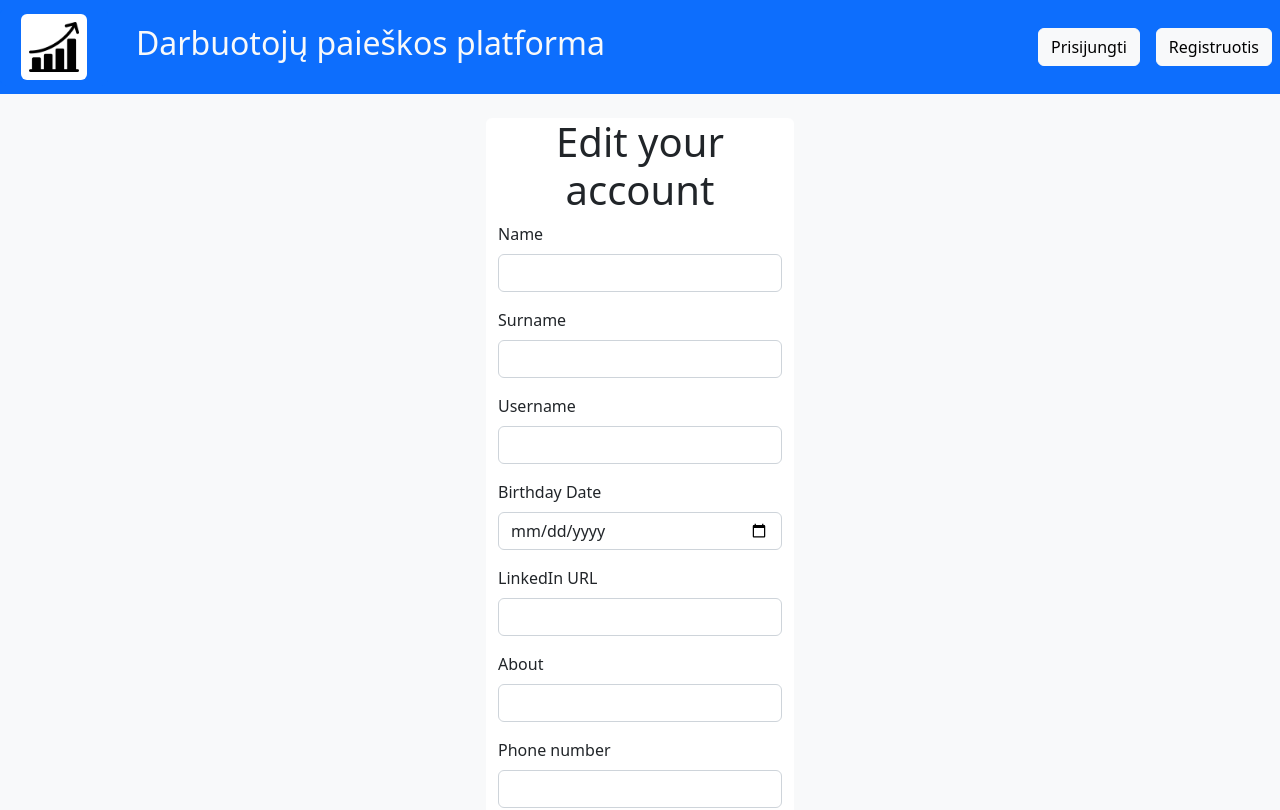
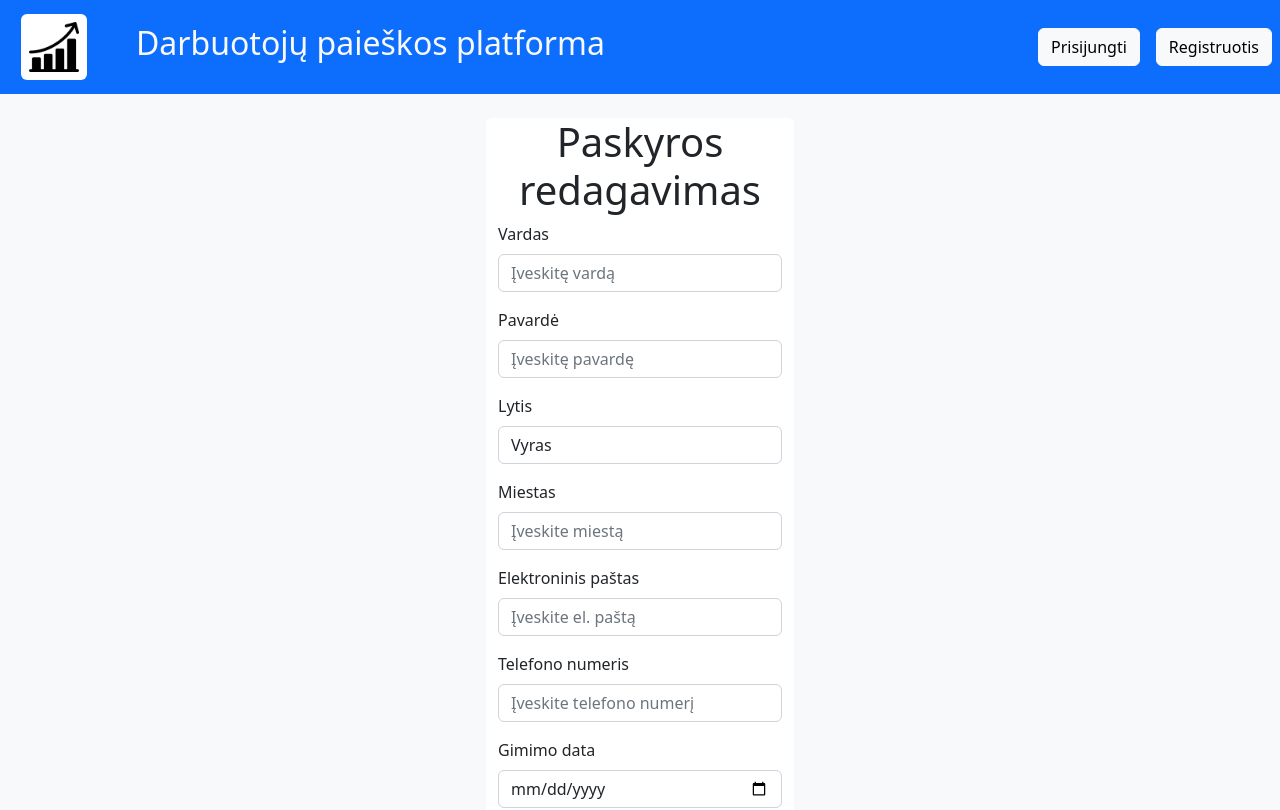
Before and after one commit to Karolinskis/recruitment-platform, a React (Vite) app in the folder frontend/: page /account/edit in a window 1280 px wide. Shown: the top 810 px of the page. Built offline with nearby package versions, Linux system fonts and the light colour scheme.

Commit message:
Changed language
Changed elements from english to lithuanian language.

```diff
--- a/frontend/components/Navigation.jsx
+++ b/frontend/components/Navigation.jsx
@@ -45,7 +45,7 @@ function Navigation() {
         <h2 className='text-light'>Sveikas, Darbuotojau</h2>
       </Container>
       <Navbar.Collapse >
-        <Button className='m-2' variant="light" onClick={() => {navigate("/account")}}>Account</Button>
+        <Button className='m-2' variant="light" onClick={() => {navigate("/account")}}>Paskyra</Button>
         <Button className='m-2' variant="light" onClick={() => {navigate("/jobsad")}}>JobAds</Button>
         <Button className='m-2' variant="danger" onClick={() => {navigate("/"); window.location.reload()}}>Logout</Button>
       </Navbar.Collapse>
--- a/frontend/views/account/Account.jsx
+++ b/frontend/views/account/Account.jsx
@@ -27,53 +27,53 @@ function AccountPage() {
   let navigate = useNavigate();
   return (
     <div className="container bg-white rounded">
-      <h1 className="text-center">Account page</h1>
+      <h1 className="text-center">Paskyros puslapis</h1>
       <br/>
-      <Button style={{display: 'inline-block', margin: '10px'}} className="mb-3" onClick={() => {navigate("/account/CV")}}>CV upload</Button>
+      <Button style={{display: 'inline-block', margin: '10px'}} className="mb-3" onClick={() => {navigate("/account/CV")}}>CV įkėlimas</Button>
 
-      <Button style={{display: 'inline-block', margin: '10px'}} className="mb-3" onClick={() => {navigate("/account/import")}}>import data from linkedin</Button>
+      <Button style={{display: 'inline-block', margin: '10px'}} className="mb-3" onClick={() => {navigate("/account/import")}}>Importuoti duomenis iš LinkedIn</Button>
 
-      <Button style={{display: 'inline-block', margin: '10px'}} className="mb-3" onClick={() => {navigate("/account/passwordChange")}}>Reset password</Button>
+      <Button style={{display: 'inline-block', margin: '10px'}} className="mb-3" onClick={() => {navigate("/account/passwordChange")}}>Pakeisti slaptažodį</Button>
 
-      <Button style={{display: 'inline-block', margin: '10px'}} className="mb-3" onClick={() => {navigate("/account/edit")}}>edit account</Button>
+      <Button style={{display: 'inline-block', margin: '10px'}} className="mb-3" onClick={() => {navigate("/account/edit")}}>Redaguoti paskyrą</Button>
 
-      <Button style={{display: 'inline-block', margin: '10px'}} className="mb-3" onClick={() => {navigate("/account/deleteUser")}}>DELETE account</Button>
+      <Button style={{display: 'inline-block', margin: '10px'}} className="mb-3" onClick={() => {navigate("/account/deleteUser")}}>Ištrinti paskyrą</Button>
       <br/><br/>
 
-      <h1 className="text-center">Your info</h1>
+      <h1 className="text-center">Jūsų duomenys</h1>
       <Table striped border hover >
         <tbody>
           <tr>
-            <td>First Name</td>
+            <td>Vardas</td>
             <td>{data.firstName}</td>
           </tr>
           <tr>
-            <td>Last Name</td>
+            <td>Pavardė</td>
             <td>{data.lastName}</td>
           </tr>
           <tr>
-            <td>Username</td>
-            <td>{data.username}</td>
+            <td>Lytis</td>
+            <td>{data.gender}</td>
           </tr>
           <tr>
-            <td>Birthday</td>
+            <td>Miestas</td>
+            <td>{data.city}</td>
+          </tr>
+          <tr>
+            <td>Elektroninis paštas</td>
+            <td>{data.email}</td>
+          </tr>
+          <tr>
+            <td>Telefono numeris</td>
+            <td>{data.phoneNumber}</td>
+          </tr>
+          <tr>
+            <td>Gimimo data</td>
             <td>{data.birthdayDate}</td>
           </tr>
           <tr>
-            <td>LinkedIn URL</td>
-            <td>{data.linkedInURL}</td>
-          </tr>
-          <tr>
-            <td>About</td>
-            <td>{data.about}</td>
-          </tr>
-          <tr>
-            <td>Phone Number</td>
-            <td>{data.phoneNumber}</td>
-          </tr>
-          <tr>
-            <td>Email</td>
-            <td>{data.email}</td>
+            <td>LinkedIn profilio URL</td>
+            <td>{data.linkedin}</td>
           </tr>
         </tbody>
       </Table>
--- a/frontend/views/account/ChangePassword.jsx
+++ b/frontend/views/account/ChangePassword.jsx
@@ -35,7 +35,7 @@ function ChangePasswordPage() {
   return (
     <Form onSubmit={handleSubmit}>
       <Form.Group className="mb-3" controlId="formCurrentPassword">
-        <Form.Label>Current Password</Form.Label>
+        <Form.Label>Dabartinis slaptažodis</Form.Label>
         <Form.Control
           type="password"
           value={model.oldPassword}
@@ -45,7 +45,7 @@ function ChangePasswordPage() {
         />
       </Form.Group>
       <Form.Group className="mb-3" controlId="formNewPassword">
-        <Form.Label>New Password</Form.Label>
+        <Form.Label>Naujas slaptažodis</Form.Label>
         <Form.Control
           type="password"
           value={model.newPassword}
--- a/frontend/views/account/EditAccount.jsx
+++ b/frontend/views/account/EditAccount.jsx
@@ -31,35 +31,74 @@ function EditAccountPage() {
 
   return (
     <div className="container w-25 bg-white rounded">
-      <h1 className="text-center">Edit your account</h1>
+      <h1 className="text-center">Paskyros redagavimas</h1>
       <Form onSubmit={handleSubmit}>
         <Form.Group className="mb-3" controlId="formName">
-          <Form.Label>Name</Form.Label>
+          <Form.Label>Vardas</Form.Label>
           <Form.Control
             type="text"
+            placeholder="Įveskitę vardą"
             value={user.firstname}
             onChange={(event) => setUser({ ...user, firstname: event.target.value })}
           />
         </Form.Group>
         <Form.Group className="mb-3" controlId="formSurname">
-          <Form.Label>Surname</Form.Label>
+          <Form.Label>Pavardė</Form.Label>
           <Form.Control
             type="text"
+            placeholder="Įveskitę pavardę"
             value={user.lastname}
             onChange={(event) => setUser({ ...user, lastname: event.target.value })}
           />
         </Form.Group>
-        <Form.Group className="mb-3" controlId="formUsername">
-          <Form.Label>Username</Form.Label>
+
+        <Form.Group className="mb-3" controlId="formGender">
+        <Form.Label>Lytis</Form.Label>
+        <Form.Control
+         as="select"
+         value={user.gender}
+         onChange={(event) => setUser({ ...user, gender: event.target.value })}
+  >
+        <option value="male">Vyras</option>
+        <option value="female">Moteris</option>
+        <option value="other">Kita</option>
+        </Form.Control>
+        </Form.Group>
+
+        <Form.Group className="mb-3" controlId="formCity">
+          <Form.Label>Miestas</Form.Label>
           <Form.Control
             type="text"
-            value={user.username}
-            onChange={(event) => setUser({ ...user, username: event.target.value })}
+            placeholder="Įveskite miestą"
+            value={user.city}
+            onChange={(event) => setUser({ ...user, city: event.target.value })}
+          />
+        </Form.Group>
+
+
+        <Form.Group className="mb-3" controlId="formEmail">
+        <Form.Label>Elektroninis paštas</Form.Label>
+        <Form.Control
+          type="email"
+          placeholder="Įveskite el. paštą"
+          value={user.email}
+          onChange={(event) => setUser({ ...user, email: event.target.value })}
+        />
+        </Form.Group>
+
+
+        <Form.Group className="mb-3" controlId="formPhoneNumber">
+          <Form.Label>Telefono numeris</Form.Label>
+          <Form.Control
+            type="tel"
+            placeholder="Įveskite telefono numerį"
+            value={user.phoneNumber}
+            onChange={(event) => setUser({ ...user, phoneNumber: event.target.value })}
           />
         </Form.Group>
 
         <Form.Group className="mb-3" controlId="formBirthdayDate">
-          <Form.Label>Birthday Date</Form.Label>
+          <Form.Label>Gimimo data</Form.Label>
           <Form.Control
             type="date"
             value={user.birthdayDate}
@@ -67,32 +106,17 @@ function EditAccountPage() {
           />
         </Form.Group>
 
-        <Form.Group className="mb-3" controlId="formLinkedInURL">
-          <Form.Label>LinkedIn URL</Form.Label>
+        <Form.Group className="mb-3" controlId="formLinkedIn">
+          <Form.Label>LinkedIn Profilio URL</Form.Label>
           <Form.Control
-            type="text"
-            value={user.linkedInUrl}
-            onChange={(event) => setUser({ ...user, linkedInUrl: event.target.value })}
+            type="url"
+            placeholder="Įveskitę LinkedIn profilio URL"
+            value={user.linkedin}
+            onChange={(event) => setUser({ ...user, linkedin: event.target.value })}
           />
         </Form.Group>
 
-        <Form.Group className="mb-3" controlId="formAbout">
-          <Form.Label>About</Form.Label>
-          <Form.Control
-            type="textarea"
-            value={user.about}
-            onChange={(event) => setUser({ ...user, about: event.target.value })}
-          />
-        </Form.Group>
 
-        <Form.Group className="mb-3" controlId="formPhoneNumber">
-          <Form.Label>Phone number</Form.Label>
-          <Form.Control
-            type="text"
-            value={user.phoneNumber}
-            onChange={(event) => setUser({ ...user, phoneNumber: event.target.value })}
-          />
-        </Form.Group>
         <Button className="mb-3" variant="primary" type="submit">
           Save
         </Button>
```
